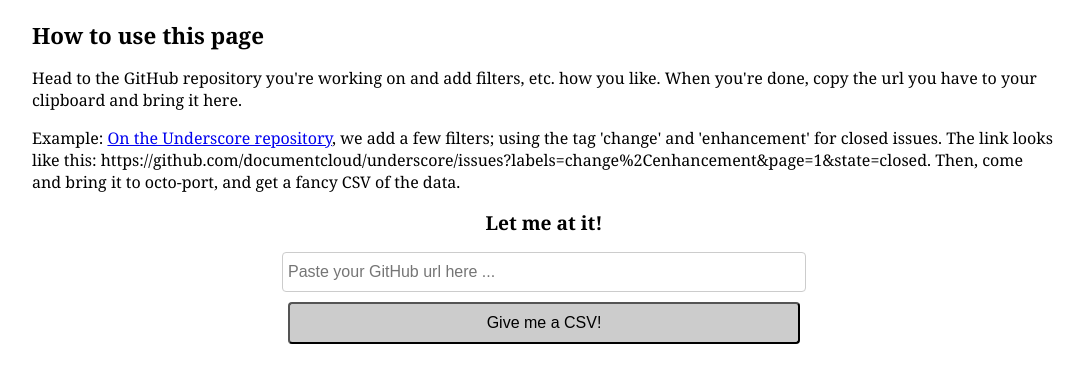
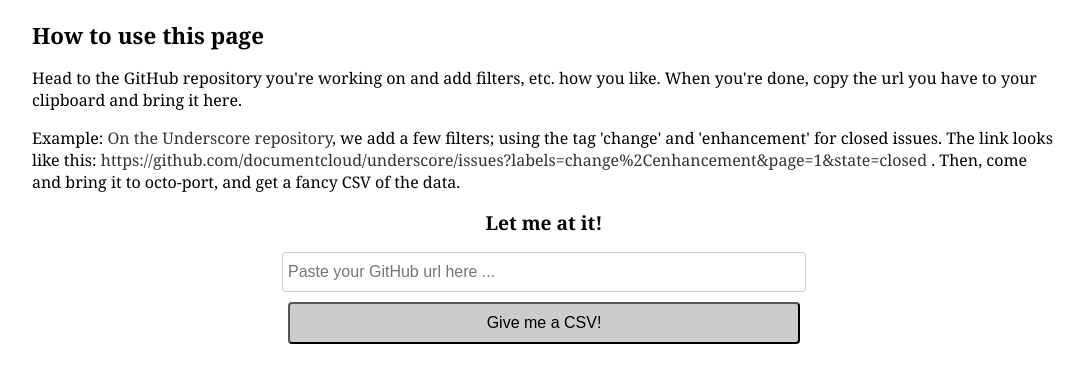
Before and after one commit to amacdougall/octo-port, a Flask app: page /home in a window 1280 px wide. Shown: the part 119-488 px from the top of the page, without its empty margins (96-1180 px from the left). Run offline with Flask 2, Linux system fonts and the light colour scheme.

Commit message:
Link color tweaks

```diff
--- a/static/base.css
+++ b/static/base.css
@@ -3,6 +3,13 @@ body {
   font-family: Georgia;
   padding: 0;
   margin: 0;
+}
+a {
+  color: #333;
+  text-decoration: none;
+}
+a:hover {
+  text-decoration: underline;
 }
 .page-wrap {
   width: 80%;
--- a/templates/home.jinja2
+++ b/templates/home.jinja2
@@ -7,7 +7,9 @@
   </p>
   <p>Example: <a href="https://github.com/documentcloud/underscore/issues">On the Underscore repository</a>,
   we add a few filters; using the tag 'change' and 'enhancement' for closed issues. The link looks like this:
-  https://github.com/documentcloud/underscore/issues?labels=change%2Cenhancement&page=1&state=closed. Then,
+  <a href="https://github.com/documentcloud/underscore/issues?labels=change%2Cenhancement&page=1&state=closed">
+    https://github.com/documentcloud/underscore/issues?labels=change%2Cenhancement&page=1&state=closed
+  </a>. Then,
   come and bring it to octo-port, and get a fancy CSV of the data.</p>
   <h2 id="gogogo">Let me at it!</h2>
 	<form>
```
